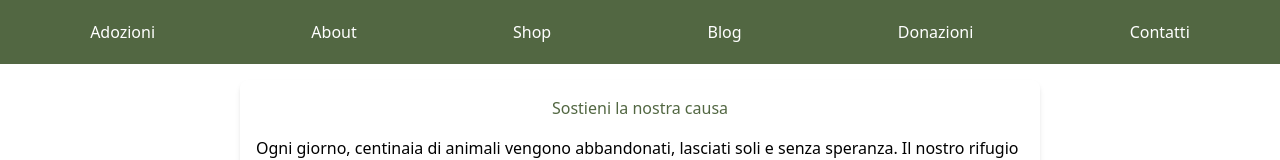
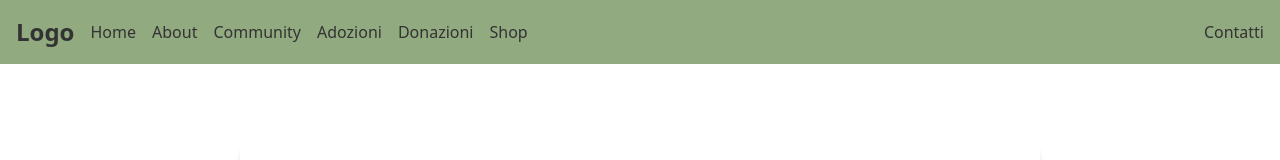
Before and after one commit to develhope/FS27-Team2-Project4, a React (Vite) app: page /donate in a window 1280 px wide. Shown: the top 160 px of the page. Built offline with nearby package versions, Linux system fonts and the light colour scheme.

Commit message:
estrapolazione navbar per renderla indipendente e alcune modifiche css in tailwind

```diff
--- a/src/App.jsx
+++ b/src/App.jsx
@@ -1,10 +1,11 @@
-import DonateWrapper from "./Components/Donate";
-import Home from "./Components/Home";
+import React from "react";
 import { Routes, Route } from "react-router-dom";
 import "./App.css";
+import Home from "./Components/Home";
 import Profile from "./Components/Profile";
 import { PetArray } from "./Components/PetArray";
 import { PetCardFull } from "./Components/PetCardFull";
+import DonateWrapper from "./Components/Donate.jsx";
 
 function App() {
   return (
--- a/src/Components/Donate.jsx
+++ b/src/Components/Donate.jsx
@@ -1,9 +1,6 @@
-import { useState, useEffect } from "react";
-import {
-  PayPalScriptProvider,
-  usePayPalScriptReducer,
-} from "@paypal/react-paypal-js";
-import { Link } from "react-router-dom";
+import React, { useState, useEffect } from "react";
+import { PayPalScriptProvider, usePayPalScriptReducer } from "@paypal/react-paypal-js";
+import Navbar from "./Navbar.jsx";
 
 function Donate() {
   const [{ isPending }, paypalDispatch] = usePayPalScriptReducer();
@@ -14,10 +11,11 @@ function Donate() {
     paypalDispatch({
       type: "resetOptions",
       value: {
-        "client-id": "YOUR_PAYPAL_CLIENT_ID",
+        "client-id": "YOUR_PAYPAL_CLIENT_ID", // qui si deve mettere il codice id di paypal
         currency: "EUR",
       },
     });
+
     paypalDispatch({
       type: "setLoadingStatus",
       value: "pending",
@@ -27,9 +25,7 @@ function Donate() {
   const handleDonationSubmit = (event) => {
     event.preventDefault();
     if (donationAmount <= 0) {
-      setDonationError(
-        "L'importo della donazione deve essere maggiore di zero."
-      );
+      setDonationError("L'importo della donazione deve essere maggiore di zero.");
     } else {
       setDonationError(null);
       paypalDispatch({
@@ -61,81 +57,10 @@ function Donate() {
 
   return (
     <div className="donate-page">
-      <nav className="bg-[rgb(82,103,66)] text-white fixed top-0 left-0 w-full z-100 p-3">
-        <ul className="list-none m-0 p-0 flex justify-around items-center">
-          <li>
-            <Link
-              to="/adozioni"
-              className="block p-2 hover:bg-[rgb(146,170,127)] transition duration-300"
-            >
-              Adozioni
-            </Link>
-          </li>
-          <li>
-            <Link
-              to="/about"
-              className="block p-2 hover:bg-[rgb(146,170,127)] transition duration-300"
-            >
-              About
-            </Link>
-          </li>
-          <li>
-            <Link
-              to="/shop"
-              className="block p-2 hover:bg-[rgb(146,170,127)] transition duration-300"
-            >
-              Shop
-            </Link>
-          </li>
-          <li>
-            <Link
-              to="/blog"
-              className="block p-2 hover:bg-[rgb(146,170,127)] transition duration-300"
-            >
-              Blog
-            </Link>
-          </li>
-          <li>
-            <Link
-              to="/donate"
-              className="block p-2 hover:bg-[rgb(146,170,127)] transition duration-300"
-            >
-              Donazioni
-            </Link>
-          </li>
-          <li className="relative">
-            <Link
-              to="#"
-              className="block p-2 hover:bg-[rgb(146,170,127)] transition duration-300"
-            >
-              Contatti
-            </Link>
-            <ul className="hidden absolute top-full left-0 bg-[rgb(246,188,178)] list-none m-0 p-0 min-w-[150px]">
-              <li>
-                <a
-                  href="https://www.facebook.com/"
-                  className="text-[rgb(30,30,30)] block p-2 hover:bg-[rgb(215,215,215)]"
-                >
-                  Facebook
-                </a>
-              </li>
-              <li>
-                <a
-                  href="https://www.instagram.com/"
-                  className="text-[rgb(30,30,30)] block p-2 hover:bg-[rgb(215,215,215)]"
-                >
-                  Instagram
-                </a>
-              </li>
-            </ul>
-          </li>
-        </ul>
-      </nav>
+      <Navbar />
 
-      <div className="donation-content max-w-[800px] mx-auto mt-20 p-4 bg-white rounded-lg shadow-md">
-        <h1 className="text-[rgb(82,103,66)] text-center mb-4">
-          Sostieni la nostra causa
-        </h1>
+      <div className="max-w-[800px] mx-auto mt-20 p-4 bg-white rounded-lg shadow-md">
+        <h1 className="text-[#526742] text-center mb-4">Sostieni la nostra causa</h1>
         <p className="leading-6 mb-3">
           Ogni giorno, centinaia di animali vengono abbandonati, lasciati soli e
           senza speranza. Il nostro rifugio è un faro di luce per queste
@@ -169,11 +94,11 @@ function Donate() {
 
           <button
             type="submit"
-            className="bg-[rgb(246,188,178)] text-[rgb(30,30,30)] p-2 rounded-md cursor-pointer hover:bg-[rgb(229,144,130)] transition duration-300"
+            className="bg-[#f6bcba] text-[#1e1e1e] p-2 rounded-md cursor-pointer hover:bg-[#e59082] transition duration-300"
             disabled={isPending}
           >
             {isPending ? (
-              <div className="spinner border-4 border-gray-200 border-t-4 border-[rgb(82,103,66)] rounded-full w-5 h-5 animate-spin"></div>
+              <div className="spinner border-4 border-gray-200 border-t-4 border-[#526742] rounded-full w-5 h-5 animate-spin"></div>
             ) : (
               "Dona ora"
             )}
--- a/src/Components/Home.jsx
+++ b/src/Components/Home.jsx
@@ -1,79 +1,8 @@
-import { Link } from "react-router-dom";
-
+import Navbar from "./Navbar";
 function Home() {
   return (
     <div>
-      <nav className="bg-[rgb(82,103,66)] text-white fixed top-0 left-0 w-full z-100 p-3">
-        <ul className="list-none m-0 p-0 flex justify-around items-center">
-          <li>
-            <Link
-              to="/adozioni"
-              className="block p-2 hover:bg-[rgb(146,170,127)] transition duration-300"
-            >
-              Adozioni
-            </Link>
-          </li>
-          <li>
-            <Link
-              to="/about"
-              className="block p-2 hover:bg-[rgb(146,170,127)] transition duration-300"
-            >
-              About
-            </Link>
-          </li>
-          <li>
-            <Link
-              to="/shop"
-              className="block p-2 hover:bg-[rgb(146,170,127)] transition duration-300"
-            >
-              Shop
-            </Link>
-          </li>
-          <li>
-            <Link
-              to="/blog"
-              className="block p-2 hover:bg-[rgb(146,170,127)] transition duration-300"
-            >
-              Blog
-            </Link>
-          </li>
-          <li>
-            <Link
-              to="/donate"
-              className="block p-2 hover:bg-[rgb(146,170,127)] transition duration-300"
-            >
-              Donazioni
-            </Link>
-          </li>
-          <li className="relative">
-            <Link
-              to="#"
-              className="block p-2 hover:bg-[rgb(146,170,127)] transition duration-300"
-            >
-              Contatti
-            </Link>
-            <ul className="hidden absolute top-full left-0 bg-[rgb(246,188,178)] list-none m-0 p-0 min-w-[150px]">
-              <li>
-                <a
-                  href="https://www.facebook.com/"
-                  className="text-[rgb(30,30,30)] block p-2 hover:bg-[rgb(215,215,215)]"
-                >
-                  Facebook
-                </a>
-              </li>
-              <li>
-                <a
-                  href="https://www.instagram.com/"
-                  className="text-[rgb(30,30,30)] block p-2 hover:bg-[rgb(215,215,215)]"
-                >
-                  Instagram
-                </a>
-              </li>
-            </ul>
-          </li>
-        </ul>
-      </nav>
-
+      <Navbar />
       <div className="main-content p-10 text-center mt-20">
         <h1 className="text-2xl sm:text-4xl text-[#333]">
           Benvenuti al sito di adozioni!
--- /dev/null
+++ b/src/Components/Navbar.jsx
@@ -0,0 +1,81 @@
+import React, { useState } from "react";
+import { Link } from "react-router-dom";
+
+function Navbar() {
+  const [dropdownOpen, setDropdownOpen] = useState(false);
+
+  const toggleDropdown = () => {
+    setDropdownOpen(!dropdownOpen);
+  };
+
+  return (
+    <nav className="bg-[#92aa7f] text-[#333] p-4">
+      <div className="container mx-auto flex justify-between items-center">
+        <div className="flex items-center space-x-4">
+          <Link to="/" className="text-2xl font-semibold">
+            {/* si deve mettere qui il logo */}
+            Logo
+          </Link>
+
+          <ul className="hidden md:flex space-x-4">
+            <li>
+              <Link to="/home" className="hover:text-[#f6bcba] transition duration-300">
+                Home
+              </Link>
+            </li>
+            <li>
+              <Link to="/about" className="hover:text-[#f6bcba] transition duration-300">
+                About
+              </Link>
+            </li>
+            <li>
+              <Link to="/community" className="hover:text-[#f6bcba] transition duration-300">
+                Community
+              </Link>
+            </li>
+            <li>
+              <Link to="/adozioni" className="hover:text-[#f6bcba] transition duration-300">
+                Adozioni
+              </Link>
+            </li>
+            <li>
+              <Link to="/donate" className="hover:text-[#f6bcba] transition duration-300">
+                Donazioni
+              </Link>
+            </li>
+            <li>
+              <Link to="/shop" className="hover:text-[#f6bcba] transition duration-300">
+                Shop
+              </Link>
+            </li>
+          </ul>
+        </div>
+
+        <div className="relative">
+          <button
+            onClick={toggleDropdown}
+            className="hover:text-[#f6bcba] transition duration-300"
+          >
+            Contatti
+          </button>
+          <ul
+            className={`absolute top-full right-0 mt-2 bg-white shadow-lg rounded-md p-2 ${dropdownOpen ? "block" : "hidden"}`}
+          >
+            <li>
+              <a href="https://www.facebook.com/" className="block px-4 py-2 hover:bg-gray-100">
+                Facebook
+              </a>
+            </li>
+            <li>
+              <a href="https://www.instagram.com/" className="block px-4 py-2 hover:bg-gray-100">
+                Instagram
+              </a>
+            </li>
+          </ul>
+        </div>
+      </div>
+    </nav>
+  );
+}
+
+export default Navbar;
```
